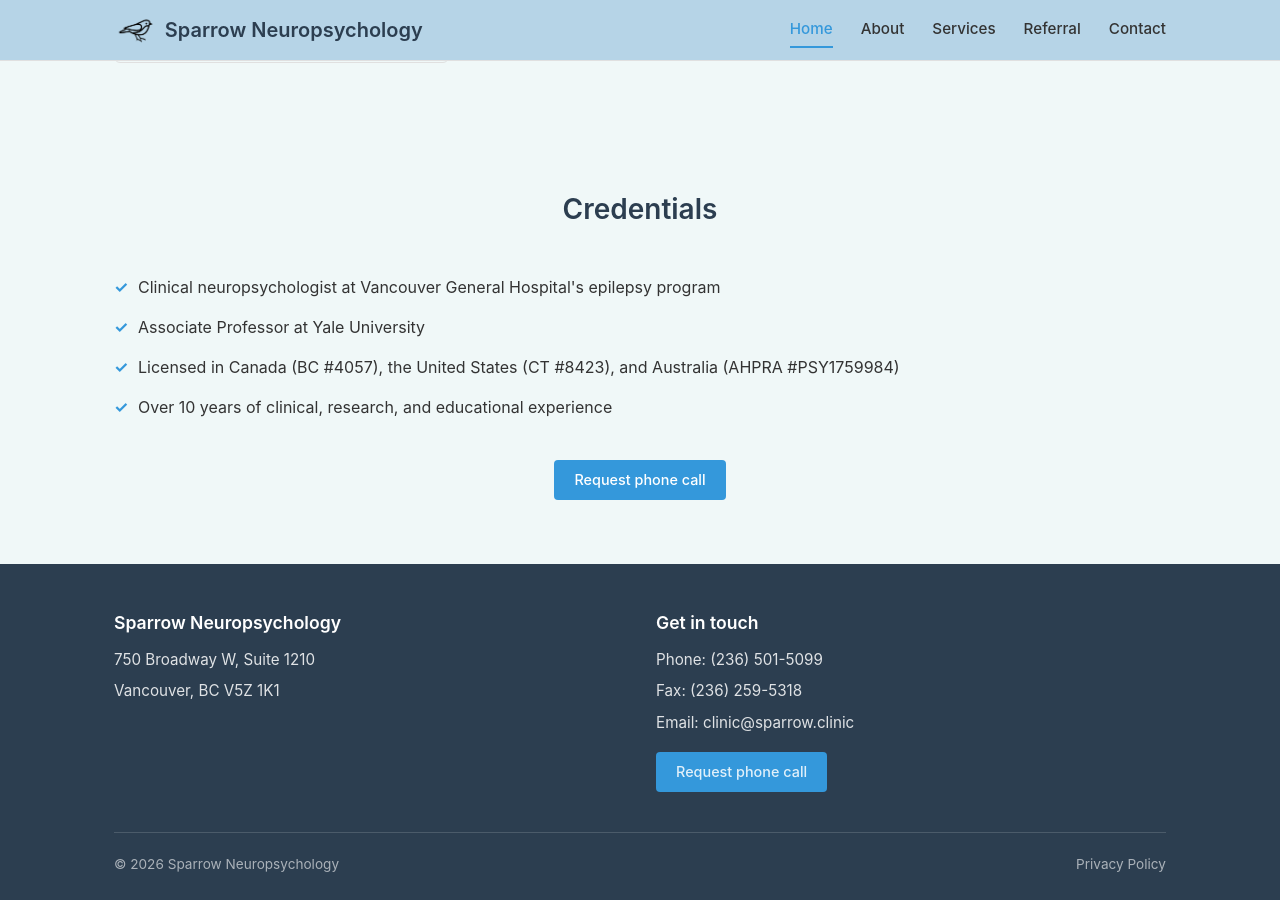
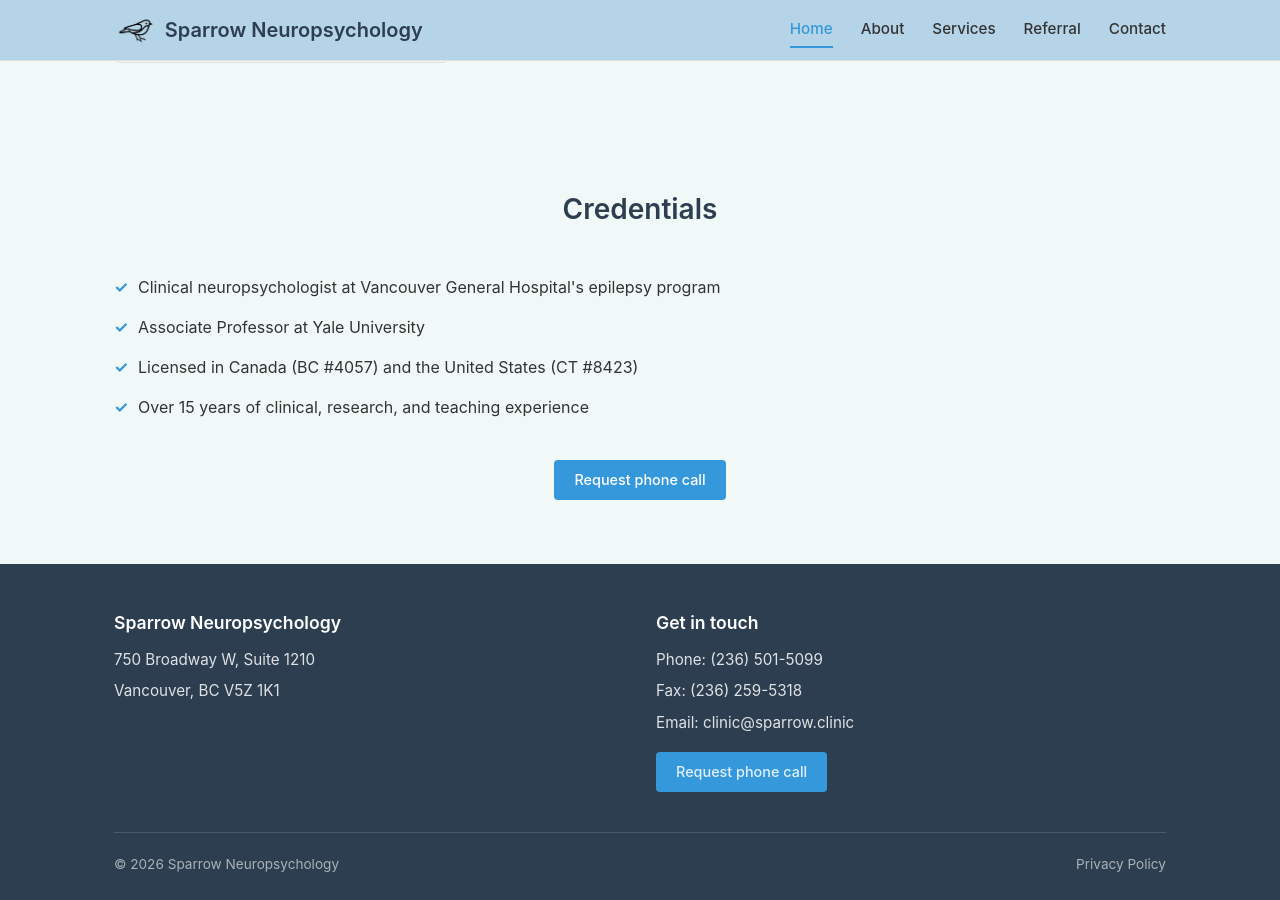
Before and after one commit to cfxb/sparrow-clinic, a Jekyll site: the page built from index.md, in a window 1280 px wide and 900 px high, scrolled down 1326 px. Built offline with Jekyll 4.4.1, drawn with Linux system fonts in a browser that asks for light colours.

Commit message:
Add README and update content
- Add site documentation (editing, hosting, deployment)
- Update privacy email to clinic@sparrow.clinic
- Update credentials (remove Australia license, 15 years experience)
- Fix typo in about.md ("recnetly" → "recently")

Co-Authored-By: Claude Opus 4.6 <noreply@anthropic.com>

```diff
--- a/_data/contact.yml
+++ b/_data/contact.yml
@@ -9,4 +9,4 @@ phone_link: "+12365015099"
 fax: (236) 259-5318
 email: clinic@sparrow.clinic
 referral_email: referrals@sparrow.clinic
-privacy_email: privacy@sparrow.clinic
+privacy_email: clinic@sparrow.clinic
--- a/_layouts/home.html
+++ b/_layouts/home.html
@@ -34,8 +34,8 @@ layout: default
     <ul class="credentials">
       <li>Clinical neuropsychologist at Vancouver General Hospital's epilepsy program</li>
       <li>Associate Professor at Yale University</li>
-      <li>Licensed in Canada (BC #4057), the United States (CT #8423), and Australia (AHPRA #PSY1759984)</li>
-      <li>Over 10 years of clinical, research, and educational experience</li>
+      <li>Licensed in Canada (BC #4057) and the United States (CT #8423)</li>
+      <li>Over 15 years of clinical, research, and teaching experience</li>
     </ul>
     <div class="text-center mt-4">
       {% include cta-phone.html %}
```
Also changed, not shown: about.md (+1 -1 lines), README.md (added).
